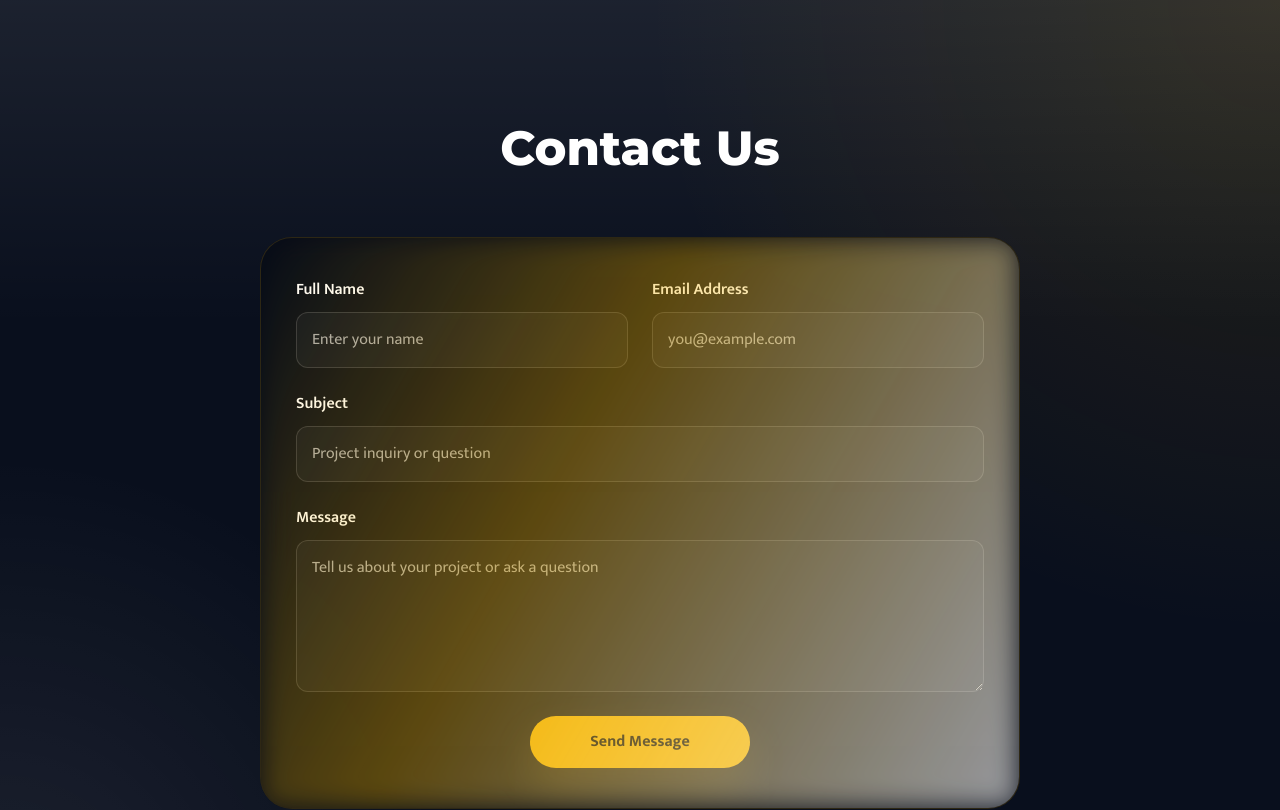
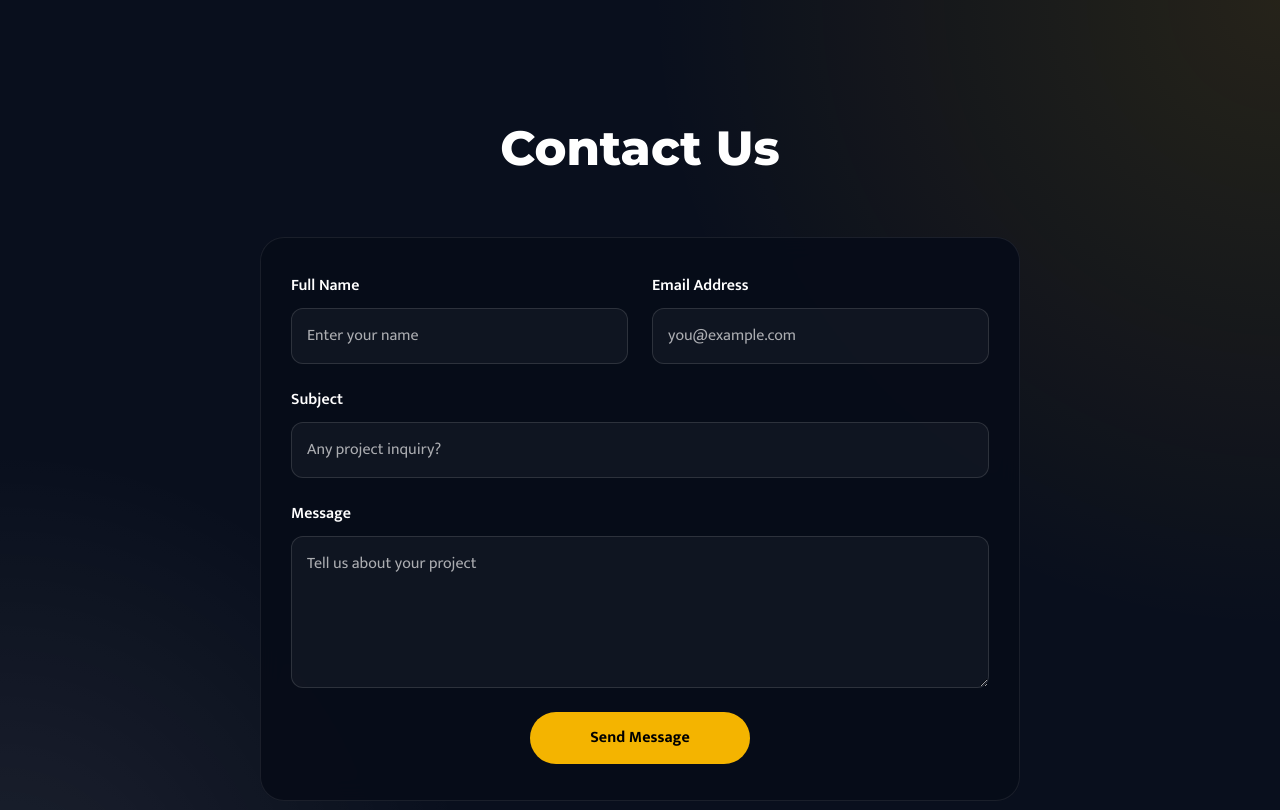
Before and after one commit to sacharya345/Project3, a plain HTML site: page index.html in a window 1280 px wide. Shown: the part 3020-3830 px from the top of the page. Drawn offline with nearby package versions, Linux system fonts and the light colour scheme.

Commit message:
Last commit

```diff
--- a/index.html
+++ b/index.html
@@ -318,12 +318,12 @@ Contact Us
 
 <div class="col-12">
 <label for="contact-subject" class="form-label">Subject</label>
-<input id="contact-subject" type="text" class="form-control" placeholder="Project inquiry or question">
+<input id="contact-subject" type="text" class="form-control" placeholder="Any project inquiry?">
 </div>
 
 <div class="col-12">
 <label for="contact-message" class="form-label">Message</label>
-<textarea id="contact-message" class="form-control" rows="5" placeholder="Tell us about your project or ask a question"></textarea>
+<textarea id="contact-message" class="form-control" rows="5" placeholder="Tell us about your project"></textarea>
 </div>
 
 <div class="col-12 text-center">
--- a/style.css
+++ b/style.css
@@ -53,6 +53,23 @@ transition:transform .3s ease, border-color .3s ease, background .3s ease;
 transform:rotate(45deg) scale(1.1);
 border-color:#ffffff;
 background:rgba(255,255,255,.1);
+}
+
+.navbar-toggler{
+border:1px solid rgba(255,255,255,.35);
+color:white;
+transition:background .3s ease, border-color .3s ease, transform .3s ease;
+}
+
+.navbar-toggler:hover,
+.navbar-toggler:focus{
+background:rgba(255,255,255,.08);
+border-color:rgba(244,180,0,.65);
+transform:scale(1.02);
+}
+
+.navbar-toggler .fa-bars{
+font-size:1.25rem;
 }
 
 .nav-link{
@@ -294,14 +311,15 @@ radial-gradient(circle at bottom left, rgba(255,255,255,.08), transparent 30%),
 overflow:hidden;
 }
 
-.contact-section::before{
+..contact-section::before{
 content:'';
 position:absolute;
 inset:0;
-background:linear-gradient(180deg, rgba(255,255,255,.08), transparent 35%);\npointer-events:none;
+background:linear-gradient(180deg, rgba(255,255,255,.05), transparent 35%);
+pointer-events:none;
 }
 
-..contact-section .section-title{
+.contact-section .section-title{
 position:relative;
 z-index:1;
 }
@@ -310,29 +328,17 @@ z-index:1;
 position:relative;
 max-width:760px;
 margin:0 auto;
-padding:40px 35px;
+padding:36px 30px;
 background:rgba(7,12,24,.92);
-border-radius:32px;
-backdrop-filter:blur(18px);
-border:1px solid rgba(244,180,0,.16);
-overflow:hidden;
-transition:transform .4s ease;
-}
-
-.contact-card::before{
-content:'';
-position:absolute;
-inset:-1px;
-background:linear-gradient(120deg, transparent 0%, rgba(244,180,0,.4) 20%, rgba(255,255,255,.65) 50%, rgba(244,180,0,.4) 80%, transparent 100%);
-background-size:200% 200%;
-filter:blur(14px);
-opacity:.9;
-pointer-events:none;
-animation:glow-border 4s ease-in-out infinite;
+border-radius:24px;
+backdrop-filter:blur(12px);
+border:1px solid rgba(255,255,255,.08);
+transition:transform .3s ease, border-color .3s ease;
 }
 
 .contact-card:hover{
-transform:translateY(-8px);
+transform:translateY(-4px);
+border-color:rgba(244,180,0,.25);
 }
 
 .contact-section .form-control,
@@ -342,26 +348,26 @@ font-size:1rem;
 
 .contact-section .form-control{
 background:rgba(255,255,255,.04);
-border:1px solid rgba(255,255,255,.15);
+border:1px solid rgba(255,255,255,.12);
 }
 
 .contact-section .form-control:focus{
 background:rgba(255,255,255,.08);
+border-color:rgba(244,180,0,.3);
 }
 
 .contact-section .btn.custom-btn{
 min-width:220px;
-box-shadow:0 18px 40px rgba(244,180,0,.16);
+box-shadow:none;
+transition:transform .3s ease, background .3s ease;
 }
 
 .contact-section .btn.custom-btn:hover{
-box-shadow:0 24px 50px rgba(244,180,0,.25);
+transform:translateY(-2px);
+background:#f4b400;
 }
 
-@keyframes float-card{
-0%,100%{transform:translateY(0);}
-50%{transform:translateY(-8px);}
-}
+
 
 .socials a{
 color:white;
@@ -453,10 +459,20 @@ flex-direction:column;
 gap:25px;
 }
 
+.navbar-toggler{
+border-color:rgba(255,255,255,.45);
+}
+
 .navbar-collapse{
 background:#111827;
 padding:20px;
 margin-top:15px;
 border-radius:15px;
+box-shadow:0 18px 40px rgba(0,0,0,.25);
+}
+
+.navbar-nav .nav-link{
+margin-left:0;
+margin-bottom:14px;
 }
 }
```
